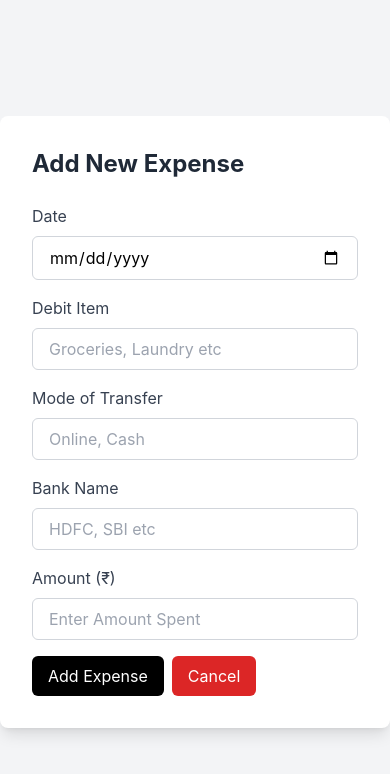
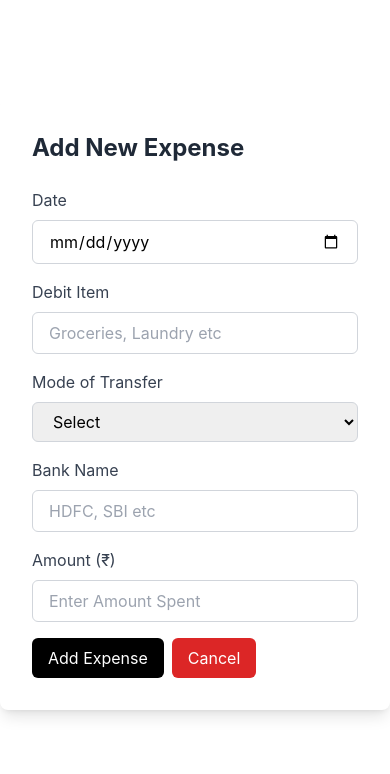
Before and after one commit to prashantsaini76/ExpenseTracker, a React (Create React App) app: page /add-expense in a window 390 px wide. Shown: the top 774 px of the page. Built offline with nearby package versions, Linux system fonts and the light colour scheme; sample sign-in values are in the browser's storage.

Commit message:
design fixes for mobile

```diff
--- a/src/components/AddExpensePage.js
+++ b/src/components/AddExpensePage.js
@@ -1,16 +1,16 @@
-import React, { useCallback, useState } from 'react';
-import axios from 'axios';
-import { useNavigate } from 'react-router-dom';
-import Spinner from './Spinner'
+import React, { useCallback, useState } from "react";
+import axios from "axios";
+import { useNavigate } from "react-router-dom";
+import Spinner from "./Spinner";
 
 const AddExpensePage = () => {
-  const [date, setDate] = useState('');
-  const [item, setItem] = useState('');
-  const [amount, setAmount] = useState('');
-  const [bankName, setBankName] = useState('');
-  const [modeOfTransfer, setmodeOfTransfer] = useState('');
+  const [date, setDate] = useState("");
+  const [item, setItem] = useState("");
+  const [amount, setAmount] = useState("");
+  const [bankName, setBankName] = useState("");
+  const [modeOfTransfer, setmodeOfTransfer] = useState("");
   const [isOpen, setIsOpen] = useState(false);
-  const [error, setError] = useState(null)
+  const [error, setError] = useState(null);
   const [isLoading, setIsLoading] = useState(false);
   const navigate = useNavigate();
 
@@ -18,14 +18,14 @@ const AddExpensePage = () => {
     setIsLoading(true);
     e.preventDefault();
 
-    const authToken = localStorage.getItem('authToken');
+    const authToken = localStorage.getItem("authToken");
     if (!authToken) {
-      navigate('/login');
+      navigate("/login");
       return;
     }
 
     if (!date || !item || !amount) {
-      setError('All fields are required.');
+      setError("All fields are required.");
       return;
     }
 
@@ -39,17 +39,17 @@ const AddExpensePage = () => {
       };
 
       // Send POST request to add expense
-      await axios.post('http://localhost:3500/expenses', newExpense, {
+      await axios.post("http://localhost:3500/expenses", newExpense, {
         headers: {
           Authorization: `Bearer ${authToken}`,
         },
       });
 
       // Navigate back to the dashboard after successfully adding the expense
-      navigate('/dashboard');
+      navigate("/dashboard");
       setIsLoading(false);
     } catch (error) {
-      console.error('Error adding expense:', error);
+      console.error("Error adding expense:", error);
       setError(error?.message);
       setIsOpen(true);
       setIsLoading(false);
@@ -64,18 +64,23 @@ const AddExpensePage = () => {
   // Get today's date to disable future dates in the date picker
   const getMaxDate = () => {
     const today = new Date();
-    return today.toISOString().split('T')[0]; // returns in 'YYYY-MM-DD' format
+    return today.toISOString().split("T")[0]; // returns in 'YYYY-MM-DD' format
   };
 
   const handleCancel = () => {
-    navigate('/dashboard'); // Navigate back to dashboard on cancel
+    navigate("/dashboard"); // Navigate back to dashboard on cancel
   };
 
   return (
     <>
-    {isLoading ? <Spinner/>:  <div className="min-h-screen bg-gray-100 flex justify-center items-center">
+      {isLoading ? (
+        <Spinner />
+      ) : (
+        <div className="sm:min-h-screen sm:bg-gray-100 flex justify-center items-center mt-[100px] sm:mt-0">
           <div className="bg-white p-8 rounded-lg shadow-lg w-full max-w-md">
-        <h2 className="text-2xl font-bold text-gray-800 mb-6">Add New Expense</h2>
+            <h2 className="text-2xl font-bold text-gray-800 mb-6">
+              Add New Expense
+            </h2>
 
             <form onSubmit={handleAddExpense}>
               <div className="mb-4">
@@ -94,22 +99,26 @@ const AddExpensePage = () => {
                 <input
                   type="text"
                   value={item}
-              placeholder='Groceries, Laundry etc'
+                  placeholder="Groceries, Laundry etc"
                   onChange={(e) => setItem(e.target.value)}
                   className="w-full px-4 py-2 border border-gray-300 rounded-md focus:outline-none focus:ring-2 focus:ring-blue-400"
                   required
                 />
               </div>
               <div className="mb-4">
-            <label className="block text-gray-700 mb-2">Mode of Transfer</label>
-            <input
-              type="text"
+                <label className="block text-gray-700 mb-2">
+                  Mode of Transfer
+                </label>
+                <select
                   value={modeOfTransfer}
-              placeholder='Online, Cash'
                   onChange={(e) => setmodeOfTransfer(e.target.value)}
                   className="w-full px-4 py-2 border border-gray-300 rounded-md focus:outline-none focus:ring-2 focus:ring-blue-400"
                   required
-            />
+                >
+                  <option value="">Select</option>
+                  <option value="Online">Online</option>
+                  <option value="Cash">Cash</option>
+                </select>
               </div>
 
               <div className="mb-4">
@@ -117,7 +126,7 @@ const AddExpensePage = () => {
                 <input
                   type="text"
                   value={bankName}
-               placeholder='HDFC, SBI etc'
+                  placeholder="HDFC, SBI etc"
                   onChange={(e) => setBankName(e.target.value)}
                   className="w-full px-4 py-2 border border-gray-300 rounded-md focus:outline-none focus:ring-2 focus:ring-blue-400"
                   required
@@ -128,7 +137,7 @@ const AddExpensePage = () => {
                 <input
                   type="number"
                   value={amount}
-               placeholder='Enter Amount Spent'
+                  placeholder="Enter Amount Spent"
                   onChange={(e) => setAmount(e.target.value)}
                   className="w-full px-4 py-2 border border-gray-300 rounded-md focus:outline-none focus:ring-2 focus:ring-blue-400"
                   required
@@ -151,17 +160,15 @@ const AddExpensePage = () => {
               </div>
             </form>
           </div>
-    </div>}
-
+        </div>
+      )}
 
       {isOpen && (
         <div className="fixed inset-0 bg-gray-800 bg-opacity-50 flex justify-center items-center z-50">
           <div className="bg-white rounded-lg shadow-lg w-[300px]">
             <div className="p-5 flex flex-col justify-center items-center">
               <h2 className="text-2xl font-bold mb-4">Failed to add expense</h2>
-          <p className="text-gray-600 mb-4">
-            {error}
-          </p>
+              <p className="text-gray-600 mb-4">{error}</p>
               <button
                 className="bg-red-500 text-white font-bold py-2 px-4 rounded"
                 onClick={toggleModal}
--- a/src/components/Dashboard.js
+++ b/src/components/Dashboard.js
@@ -2,7 +2,7 @@ import React, { useEffect, useState } from "react";
 import axios from "axios";
 import { useNavigate } from "react-router-dom";
 import Apiconfig from "../config/Apiconfig";
-import { IoAddCircle } from "react-icons/io5"
+import { IoAddCircle } from "react-icons/io5";
 import { GrPowerShutdown } from "react-icons/gr";
 import { MdDelete } from "react-icons/md";
 import { FaEdit } from "react-icons/fa";
@@ -214,7 +214,7 @@ const Dashboard = () => {
 
   // ... (JSX will follow in the next part)
   return (
-    <div className="min-h-screen bg-gray-100">
+    <div className="sm:min-h-[calc(100vh-200px)] bg-gray-100 mt-[50px] mb-[50px] w-[90%] mx-auto rounded-lg shadow-lg">
       <div className="container mx-auto py-8 px-4">
         <div className="flex justify-start gap-4 items-center mb-6">
           <h2 className="text-xl sm:text-3xl font-bold text-gray-800">
@@ -302,7 +302,9 @@ const Dashboard = () => {
                     <td className="px-5 py-3 text-gray-700 text-wrap text-left text-[12px] sm:text-lg">
                       {new Date(expense.date).toLocaleDateString()}
                     </td>
-                    <td className="px-5 py-3 text-gray-700 text-wrap text-left text-[12px] sm:text-lg">{expense.item}</td>
+                    <td className="px-5 py-3 text-gray-700 text-wrap text-left text-[12px] sm:text-lg">
+                      {expense.item}
+                    </td>
                     <td className="px-5 py-3 text-gray-700 text-wrap text-left text-[12px] sm:text-lg">
                       {expense.transferMode}
                     </td>
@@ -323,7 +325,7 @@ const Dashboard = () => {
                         onClick={() => handleEditClick(expense)}
                         className="bg-blue-500 text-white px-2 sm:px-4 py-1 sm:py-2 rounded-md mr-2 hover:bg-blue-600 transition duration-200"
                       >
-                       <FaEdit />
+                        <FaEdit />
                       </button>
                     </td>
                   </tr>
@@ -392,8 +394,7 @@ const Dashboard = () => {
                         <label className="block text-gray-700 mb-2">
                           Mode of Transfer
                         </label>
-                        <input
-                          type="text"
+                        <select
                           value={editData.transferMode}
                           onChange={(e) =>
                             setEditData({
@@ -403,7 +404,11 @@ const Dashboard = () => {
                           }
                           className="w-full px-4 py-2 border border-gray-300 rounded-md focus:outline-none focus:ring-2 focus:ring-blue-400"
                           required
-                        />
+                        >
+                          <option value="">Select</option>
+                          <option value="Online">Online</option>
+                          <option value="Cash">Cash</option>
+                        </select>
                       </div>
 
                       <div className="mb-4">
--- a/src/components/Login.js
+++ b/src/components/Login.js
@@ -40,7 +40,7 @@ const Login = () => {
         loginRequest
       );
 
-      console.log("Login response:", response.data);
+     // console.log("Login response:", response.data);
       localStorage.setItem("authToken", response?.data?.accessToken);
       navigate("/dashboard");
     } catch (error) {
@@ -62,7 +62,7 @@ const Login = () => {
   //console.log("Rendering Login component. isOpen:", isOpen);
 
   return (
-    <div className="sm:min-h-screen sm:bg-gray-100 flex justify-center items-center mt-10 sm:mt-0">
+    <div className="sm:min-h-screen sm:bg-gray-100 flex justify-center items-center mt-[200px] sm:mt-0">
       <div className="flex flex-col flex-shrink gap-4 mx-auto w-[300px] sm:w-[500px] shadow-lg items-center justify-center bg-white rounded-lg px-8 py-[50px]">
       <h2 className="text-2xl font-bold text-gray-800 mb-6">Login</h2>
         <form onSubmit={handleLogin} className="w-full">
--- a/src/components/Register.js
+++ b/src/components/Register.js
@@ -64,7 +64,7 @@ const Register = () => {
       {isLoading ? (
         <Spinner />
       ) : (
-        <div className="sm:min-h-screen sm:bg-gray-100 flex justify-center items-center mt-10 sm:mt-0">
+        <div className="sm:min-h-screen sm:bg-gray-100 flex justify-center items-center mt-[200px] sm:mt-0">
           <div className="bg-white p-8 rounded-lg shadow-lg w-[300px] sm:w-[500px]">
             <h2 className="text-2xl font-bold text-gray-800 mb-6">
               {successMessage ? "Success" : "Create Account"}
```
Lines whose indentation alone changed are shown as unchanged.
